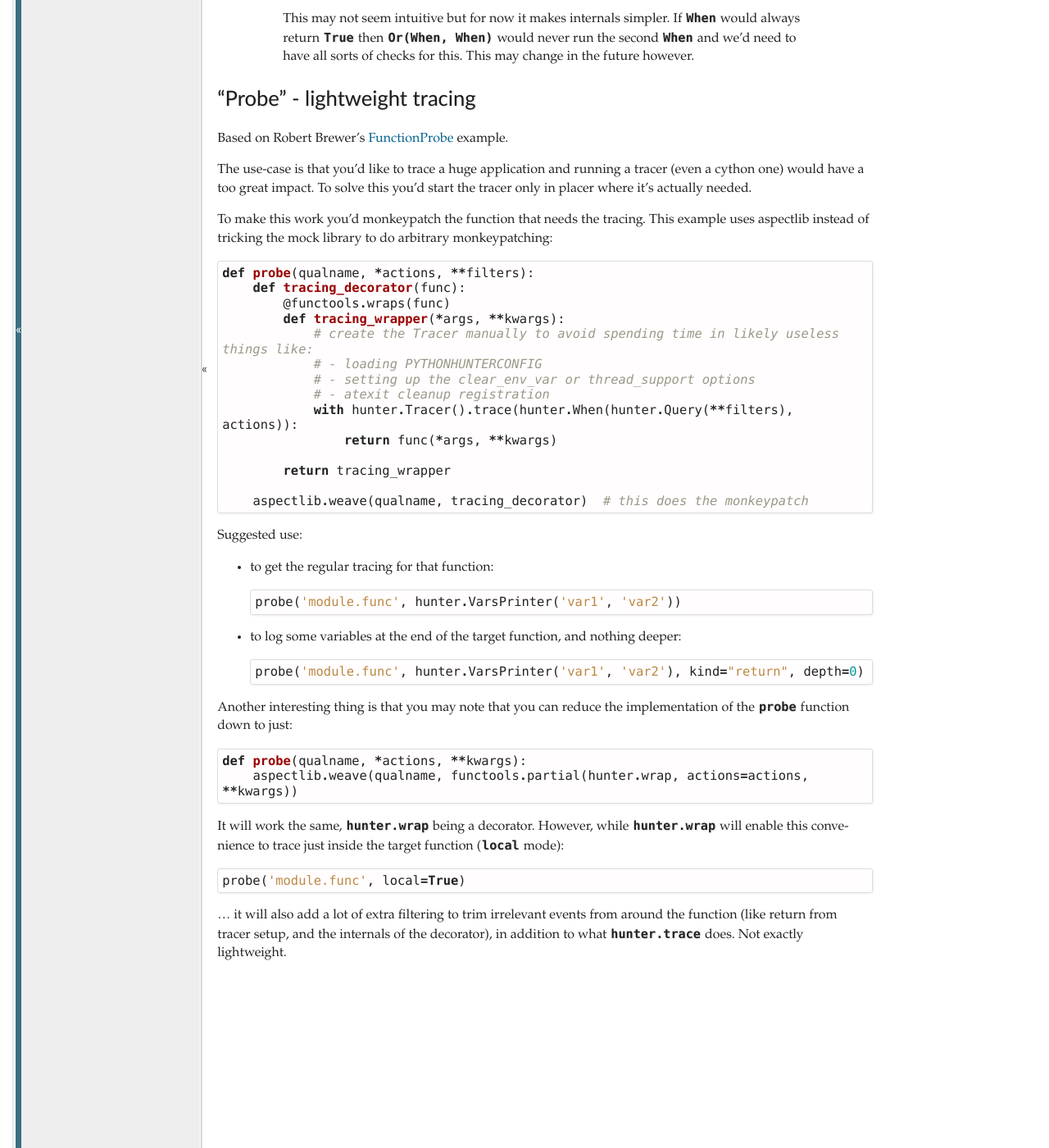
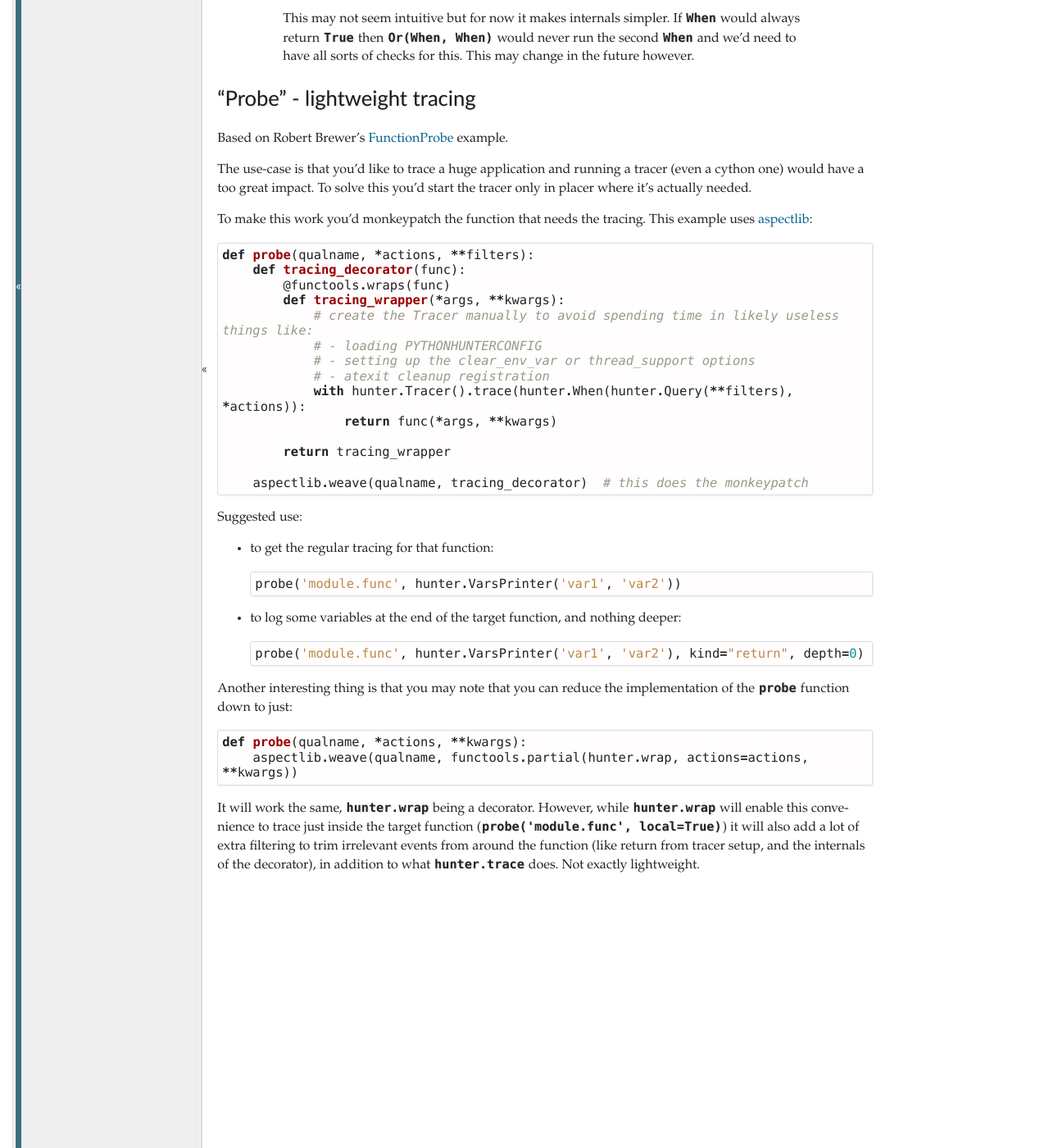
Before and after one commit to ionelmc/python-hunter, a Sphinx documentation site: the page built from docs/cookbook.rst, in a window 1280 px wide and 1400 px high, scrolled down 2185 px. Shown: the whole window at 82% size. Built offline with Sphinx 7.4.7, drawn with Linux system fonts in a browser that asks for light colours; pages that are not in the unit, such as notebooks, are missing from menus.

Commit message:
Improve a bit the probe in cookbook.

```diff
--- a/docs/cookbook.rst
+++ b/docs/cookbook.rst
@@ -128,8 +128,8 @@ example.
 The use-case is that you'd like to trace a huge application and running a tracer (even a cython one) would have a too
 great impact. To solve this you'd start the tracer only in placer where it's actually needed.
 
-To make this work you'd monkeypatch the function that needs the tracing. This example uses aspectlib instead of tricking
-the mock library to do arbitrary monkeypatching:
+To make this work you'd monkeypatch the function that needs the tracing. This example uses `aspectlib
+<https://python-aspectlib.readthedocs.io/>`_:
 
 .. sourcecode:: python
 
@@ -141,7 +141,7 @@ the mock library to do arbitrary monkeypatching:
                 # - loading PYTHONHUNTERCONFIG
                 # - setting up the clear_env_var or thread_support options
                 # - atexit cleanup registration
-                with hunter.Tracer().trace(hunter.When(hunter.Query(**filters), actions)):
+                with hunter.Tracer().trace(hunter.When(hunter.Query(**filters), *actions)):
                     return func(*args, **kwargs)
 
             return tracing_wrapper
@@ -171,11 +171,6 @@ just:
         aspectlib.weave(qualname, functools.partial(hunter.wrap, actions=actions, **kwargs))
 
 It will work the same, ``hunter.wrap`` being a decorator. However, while ``hunter.wrap`` will enable this convenience
-to trace just inside the target function (``local`` mode):
-
-.. sourcecode:: python
-
-    probe('module.func', local=True)
-
-... it will also add a lot of extra filtering to trim irrelevant events from around the function (like return from
-tracer setup, and the internals of the decorator), in addition to what ``hunter.trace`` does. Not exactly lightweight.
+to trace just inside the target function (``probe('module.func', local=True)``) it will also add a lot of extra
+filtering to trim irrelevant events from around the function (like return from tracer setup, and the internals of the
+decorator), in addition to what ``hunter.trace`` does. Not exactly lightweight.
```
